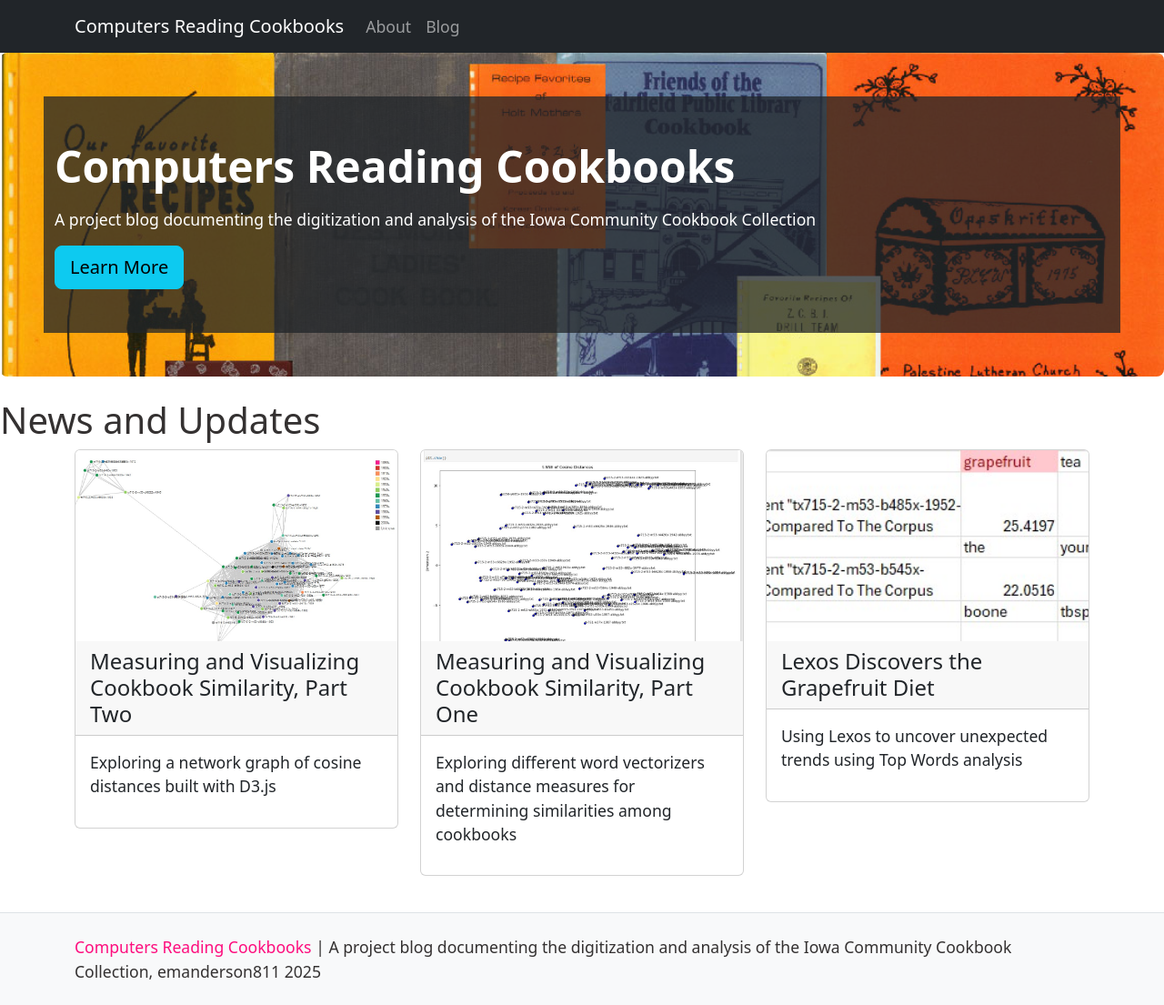
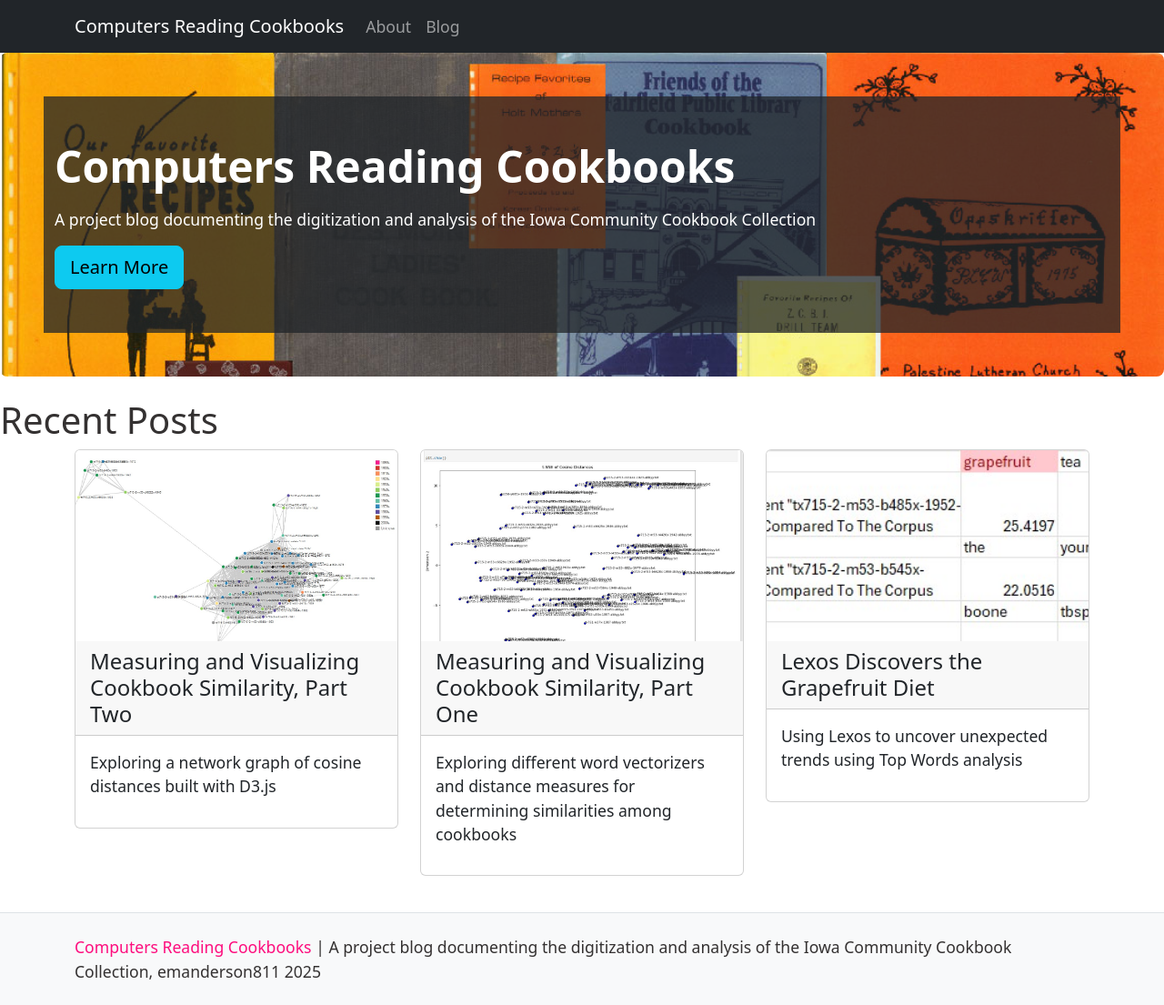
Before and after one commit to emanderson811/computers-reading-cookbooks, a Jekyll site: the page built from index.md, in a window 1280 px wide. Shown: the whole page at 91% size. Built offline with Jekyll 4.4.1, drawn with Linux system fonts in a browser that asks for light colours.

Commit message:
update home

```diff
--- a/index.md
+++ b/index.md
@@ -5,7 +5,7 @@ layout: default
 
 {% include jumbotron.html heading=site.title text="A project blog documenting the digitization and analysis of the Iowa Community Cookbook Collection" button-text="Learn More" button-link="pages/about.html" button-color="info" text-color="white" bg-image="assets/cookbook-banner.jpg" %}
 
-# News and Updates
+# Recent Posts
 <!---
 This is pulling one card per blog post. Use this code later to change to news items and updates. Need to create a News collection in config
 -->
```
